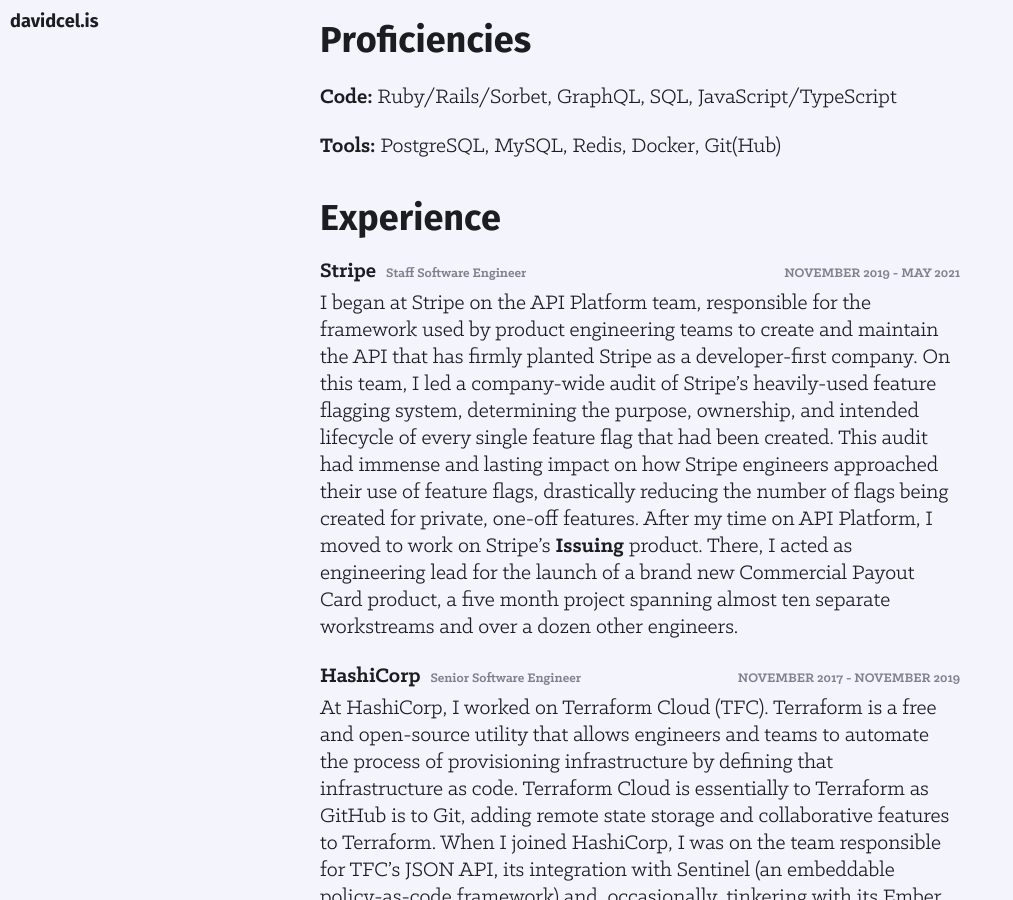
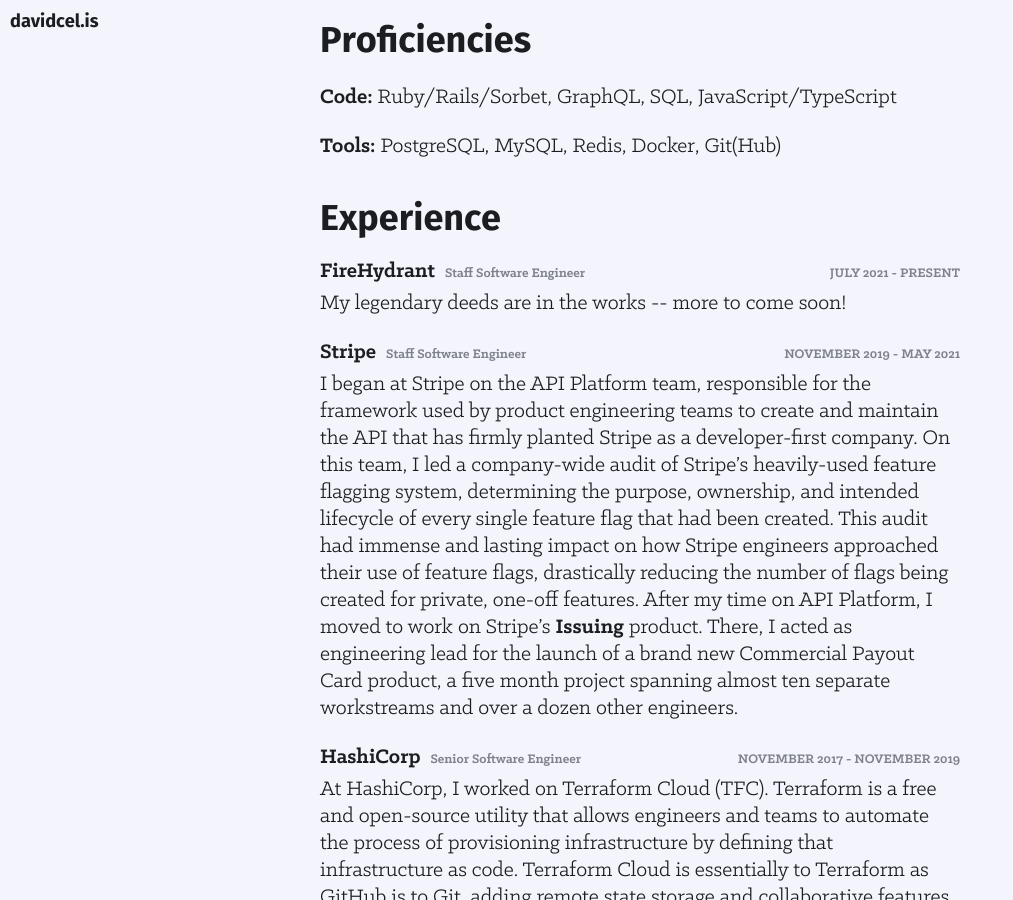
Before and after one commit to davidcelis/davidcelis.github.io, a Jekyll site: the page built from resume.html, in a window 1280 px wide and 900 px high, scrolled down 687 px. Shown: the whole window, without its empty margins (0-1013 px from the left). Built offline with Jekyll 4.4.1, drawn with Linux system fonts in a browser that asks for light colours; some web fonts are replaced.

Commit message:
feat: new job at FireHydrant

```diff
--- a/index.html
+++ b/index.html
@@ -7,10 +7,11 @@
 </div>
 
 <p>
-  Hi! I’m David Celis. I’m a software engineer at <a href="https://stripe.com">Stripe</a> (where I write
-  <a href="https://developer.github.com/v3/">APIs</a>) out in Portland, Ore.
+  Hi! I’m David Celis. I’m a software engineer at <a href="https://firehydrant.io/">FireHydrant</a> (where I write
+  magical <a href="https://firehydrant.io/integrations/">integrations</a>) out in Portland, Ore.
   (where I drink <a href="https://breakside.com/our_beer/breakside-ipa/">IPAs</a>).
   In the past, I have worked for other top-tier companies such as
+  <a href="https://stripe.com">Stripe</a>
   <a href="https://github.com">GitHub</a><span class="staff-badge">Staff</span>,
   <a href="https://www.hashicorp.com/">HashiCorp</a>,
   <a href="http://www.digitalocean.com">DigitalOcean</a>, and
--- a/resume.html
+++ b/resume.html
@@ -43,6 +43,14 @@
   </p>
 
   <h2>Experience</h2>
+
+  <a class="job" href="https://firehydrant.io/">FireHydrant</a>
+  <span class="date">July 2021 - Present</span>
+  <span class="title">Staff Software Engineer</span>
+
+  <p class="clear">
+    My legendary deeds are in the works -- more to come soon!
+  </p>
 
   <a class="job" href="https://stripe.com/">Stripe</a>
   <span class="date">November 2019 - May 2021</span>
```
